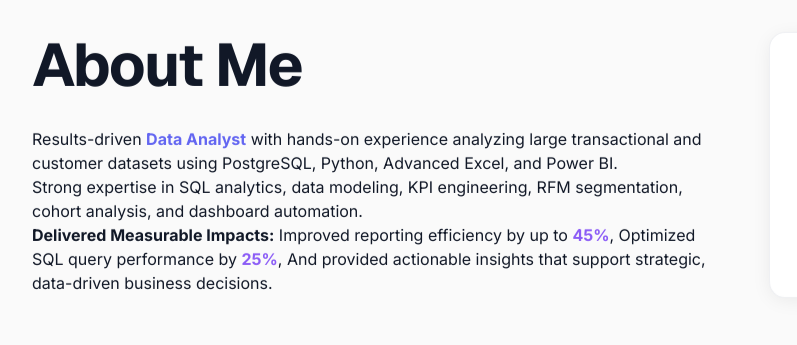
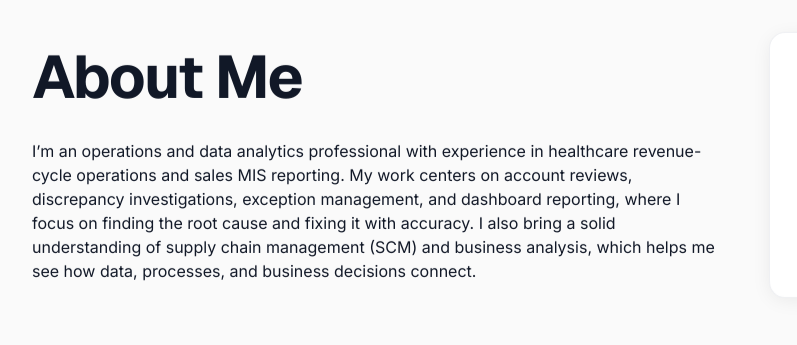
Before and after one commit to itsrachitjain/Portfolio, a plain HTML site: page index.html in a window 1280 px wide. Shown: the part 880-1225 px from the top of the page, 0-797 px from the left. Drawn offline with nearby package versions, Linux system fonts and the light colour scheme.

Commit message:
Update index.html

```diff
--- a/index.html
+++ b/index.html
@@ -285,9 +285,7 @@
         <div class="lg:col-span-7 space-y-8">
           <h2 class="text-5xl lg:text-6xl font-heading font-bold tracking-tight text-center lg:text-left">About Me</h2>
           <div class="prose dark:prose-invert prose-lg lg:prose-xl max-w-none text-center lg:text-left">
-            <p>Results-driven <strong class="text-primary-500">Data Analyst</strong> with hands-on experience analyzing large transactional and customer datasets using PostgreSQL, Python, Advanced Excel, and Power BI.</p>
-            <p>Strong expertise in SQL analytics, data modeling, KPI engineering, RFM segmentation, cohort analysis, and dashboard automation.</p>
-            <p><strong class="text-500">Delivered Measurable Impacts:</strong> Improved reporting efficiency by up to <strong class="text-accent-500">45%</strong>, Optimized SQL query performance by <strong class="text-accent-500">25%</strong>, And provided actionable insights that support strategic, data-driven business decisions.</p>
+            <p>I’m an operations and data analytics professional with experience in healthcare revenue-cycle operations and sales MIS reporting. My work centers on account reviews, discrepancy investigations, exception management, and dashboard reporting, where I focus on finding the root cause and fixing it with accuracy. I also bring a solid understanding of supply chain management (SCM) and business analysis, which helps me see how data, processes, and business decisions connect.</p>
           </div>
         </div>
 
```
